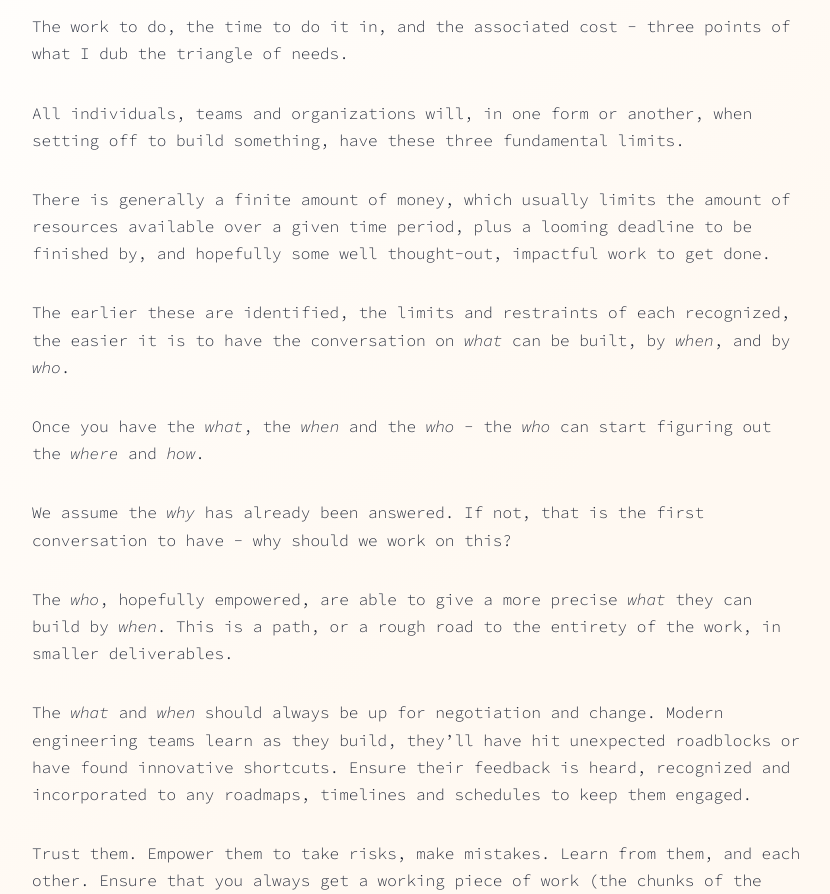
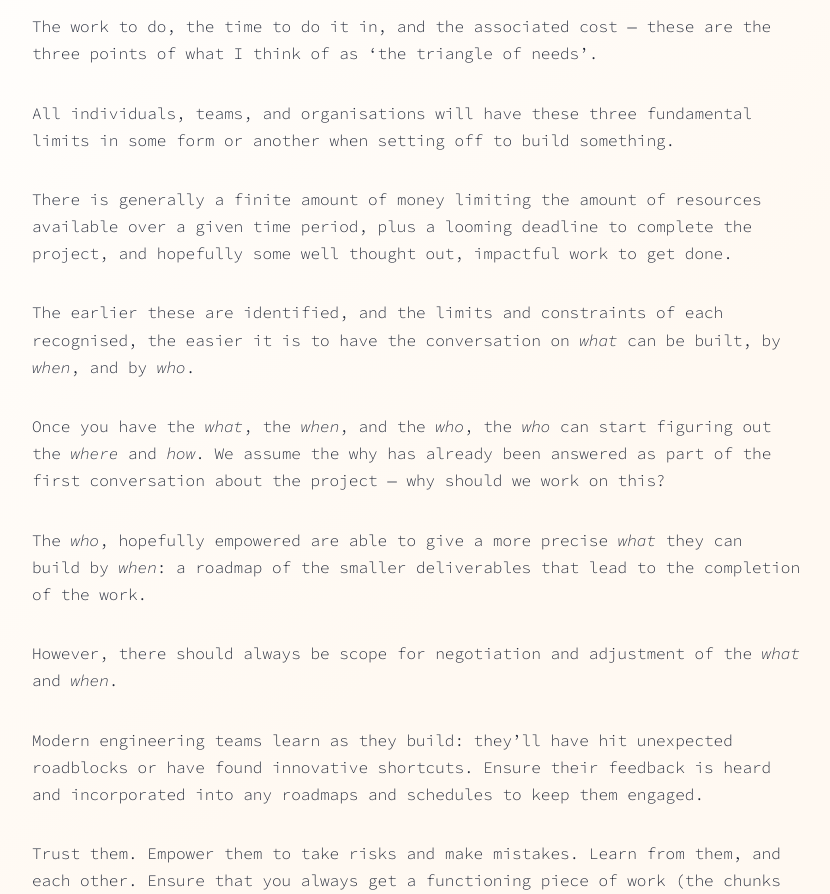
Before and after one commit to shaz-r/shaz.com.au, an Astro site: page /thoughts/needs-triangle in a window 1280 px wide. Shown: the part 179-1073 px from the top of the page, without its empty margins (224-1054 px from the left). Built offline with nearby package versions, Linux system fonts and the light colour scheme; Astro itself is replaced by a stand-in of ours.

Commit message:
Minor edits

```diff
--- a/src/content/thoughts/needs-triangle.md
+++ b/src/content/thoughts/needs-triangle.md
@@ -5,28 +5,28 @@ publishDate: '24 May 2024'
 published: true
 ---
 
-The work to do, the time to do it in, and the associated cost - three points of what I dub the triangle of needs.
+The work to do, the time to do it in, and the associated cost — these are the three points of what I think of as ‘the triangle of needs’.
 
-All individuals, teams and organizations will, in one form or another, when setting off to build something, have these three fundamental limits.
+All individuals, teams, and organisations will have these three fundamental limits in some form or another when setting off to build something.
 
-There is generally a finite amount of money, which usually limits the amount of resources available over a given time period, plus a looming deadline to be finished by, and hopefully some well thought-out, impactful work to get done.
+There is generally a finite amount of money limiting the amount of resources available over a given time period, plus a looming deadline to complete the project, and hopefully some well thought out, impactful work to get done.
 
-The earlier these are identified, the limits and restraints of each recognized, the easier it is to have the conversation on *what* can be built, by *when*, and by *who*.
+The earlier these are identified, and the limits and constraints of each recognised, the easier it is to have the conversation on *what* can be built, by *when*, and by *who*.
 
-Once you have the *what*, the *when* and the *who* - the *who* can start figuring out the *where* and *how*.
+Once you have the *what*, the *when*, and the *who*, the *who* can start figuring out the *where* and *how*. We assume the why has already been answered as part of the first conversation about the project — why should we work on this?
 
-We assume the *why* has already been answered. If not, that is the first conversation to have - why should we work on this?
+The *who*, hopefully empowered are able to give a more precise *what* they can build by *when*: a roadmap of the smaller deliverables that lead to the completion of the work.
 
-The *who*, hopefully empowered, are able to give a more precise *what* they can build by *when*. This is a path, or a rough road to the entirety of the work, in smaller deliverables.
+However, there should always be scope for negotiation and adjustment of the *what* and *when*.
 
-The *what* and *when* should always be up for negotiation and change. Modern engineering teams learn as they build, they'll have hit unexpected roadblocks or have found innovative shortcuts. Ensure their feedback is heard, recognized and incorporated to any roadmaps, timelines and schedules to keep them engaged.
+Modern engineering teams learn as they build: they’ll have hit unexpected roadblocks or have found innovative shortcuts. Ensure their feedback is heard and incorporated into any roadmaps and schedules to keep them engaged.
 
-Trust them. Empower them to take risks, make mistakes. Learn from them, and each other.  Ensure that you always get a working piece of work (the chunks of the *what*) at a regular cadence.
+Trust them. Empower them to take risks and make mistakes. Learn from them, and each other. Ensure that you always get a functioning piece of work (the chunks of the *what*) at a regular cadence.
 
 Collectively, always be hunting for that sweet spot in the triangle that gets the work delivered, on time, within budget.
 
-The majority of the time, we are restrained on our cost, and/or inflexible with time, and/or the entirety of the work / deliverables is needed.
+Most of the time we are constrained by the needs of our triangle: cost, deadlines and/or deliverables.
 
 The triangle will tell you what is being traded. Cost for time and/or deliverables, deliverables for cost and/or time, time for cost and/or deliverables.
 
-Recognize and manage those expectations early, and a positive outcome is nearly always possible.
+Recognise and manage those expectations early, and a positive outcome is nearly always possible.
```
